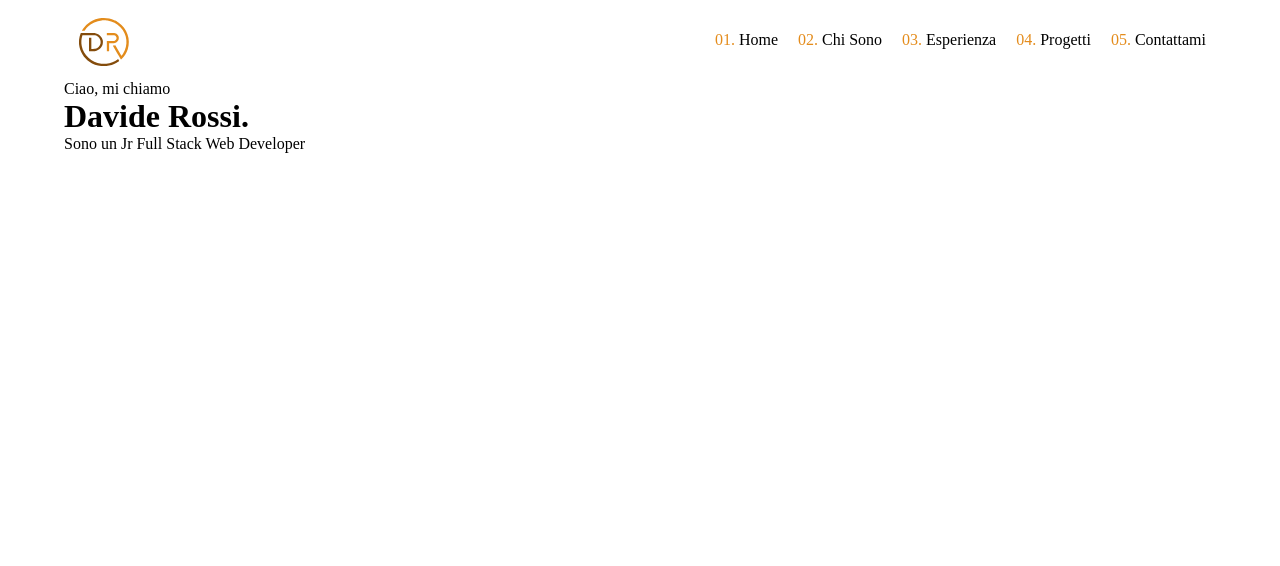
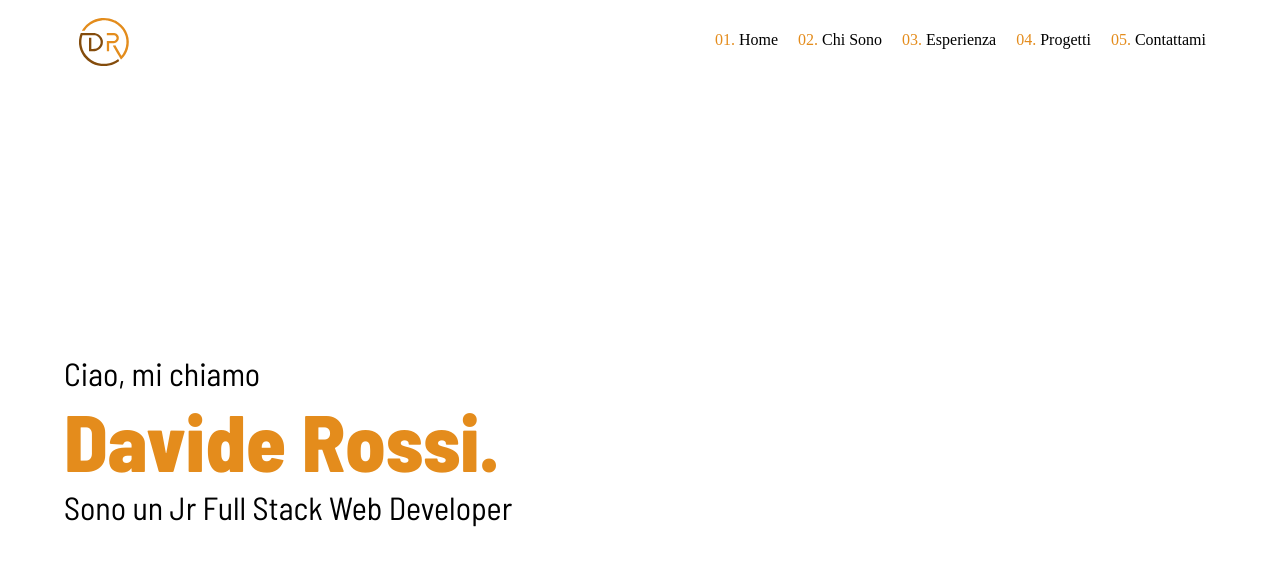
Before and after one commit to dunzolo/my-portfolio-app, a Vue app: page / in a window 1280 px wide. Shown: the top 566 px of the page. Built offline with nearby package versions, Linux system fonts and the light colour scheme.

Commit message:
added first style to home page - import font

```diff
--- a/src/pages/HomePage.vue
+++ b/src/pages/HomePage.vue
@@ -6,15 +6,33 @@ export default {
 
 <template lang="">
     <div class="container">
-        <p>Ciao, mi chiamo</p>
-        <h1>Davide Rossi.</h1>
-        <p>Sono un Jr Full Stack Web Developer</p>
+        <p class="greeting">Ciao, mi chiamo</p>
+        <h1 class="name">Davide Rossi.</h1>
+        <p class="description">Sono un Jr Full Stack Web Developer</p>
     </div>
 </template>
 
 <style lang="scss" scoped>
+@use '../style/partials/variables'as *;
+@use '../style/partials/mixins'as *;
     .container{
         width: 90%;
+        height: calc(100vh - 80px);
         margin: 0 auto;
+        display: flex;
+        flex-direction: column;
+        align-items: start;
+        justify-content: center;
+
+        .greeting, .description{
+            font-family: 'Barlow Semi Condensed';
+            font-size: 2rem;
+
+        }
+        .name{
+            font-family: 'Barlow Semi Condensed';
+            color: $secondary_color;
+            font-size: 5rem;
+        }
     }
 </style>
--- a/src/style/generals.scss
+++ b/src/style/generals.scss
@@ -1,3 +1,5 @@
+@import url('https://fonts.googleapis.com/css2?family=Barlow+Semi+Condensed:wght@400;800&display=swap');
+
 *{
     margin: 0;
     padding: 0;
```
